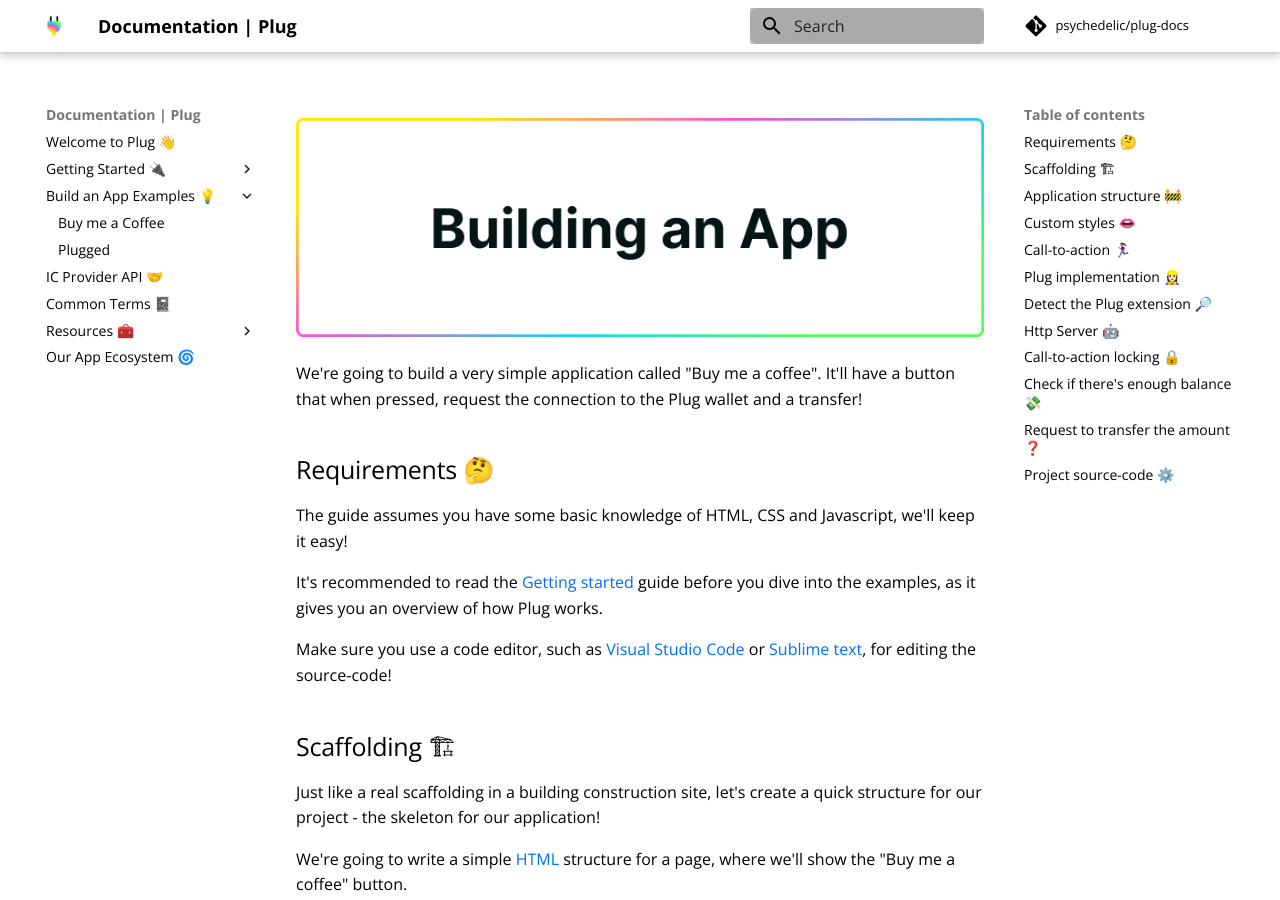
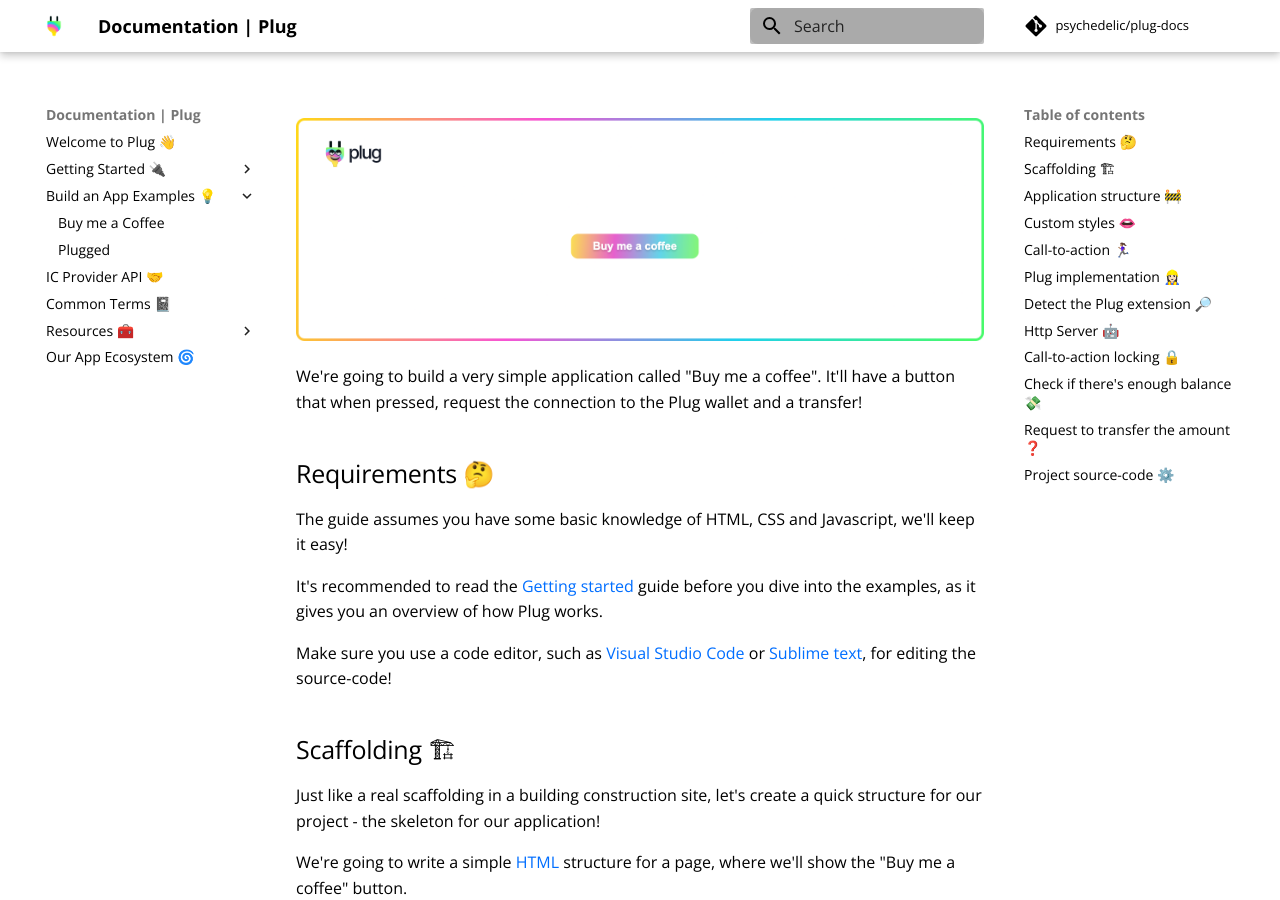
Before and after one commit to Psychedelic/plug-docs, an MkDocs documentation site: the page built from docs/build-an-app-examples/build-app-buy-me-a-coffee.md, in a window 1280 px wide and 900 px high. Built offline with MkDocs 1.6.1 and Material for MkDocs 9.7.7, drawn with Linux system fonts in a browser that asks for light colours; comment, search, counter and statistics services are not loaded.

Commit message:
style: 💄 app examples imgs

```diff
--- a/docs/build-an-app-examples/build-app-buy-me-a-coffee.md
+++ b/docs/build-an-app-examples/build-app-buy-me-a-coffee.md
@@ -4,7 +4,7 @@
 
 # Building an App example - Buy me a Coffee
 
-![](imgs/app.png)
+![](imgs/buy-me-coffee-example.png)
 
 We're going to build a very simple application called "Buy me a coffee". It'll have a button that when pressed, request the connection to the Plug wallet and a transfer!
 
```
Also changed, not shown: docs/build-an-app-examples/imgs/buy-me-coffee-example.png (added), docs/build-an-app-examples/imgs/plugged-example.png.
